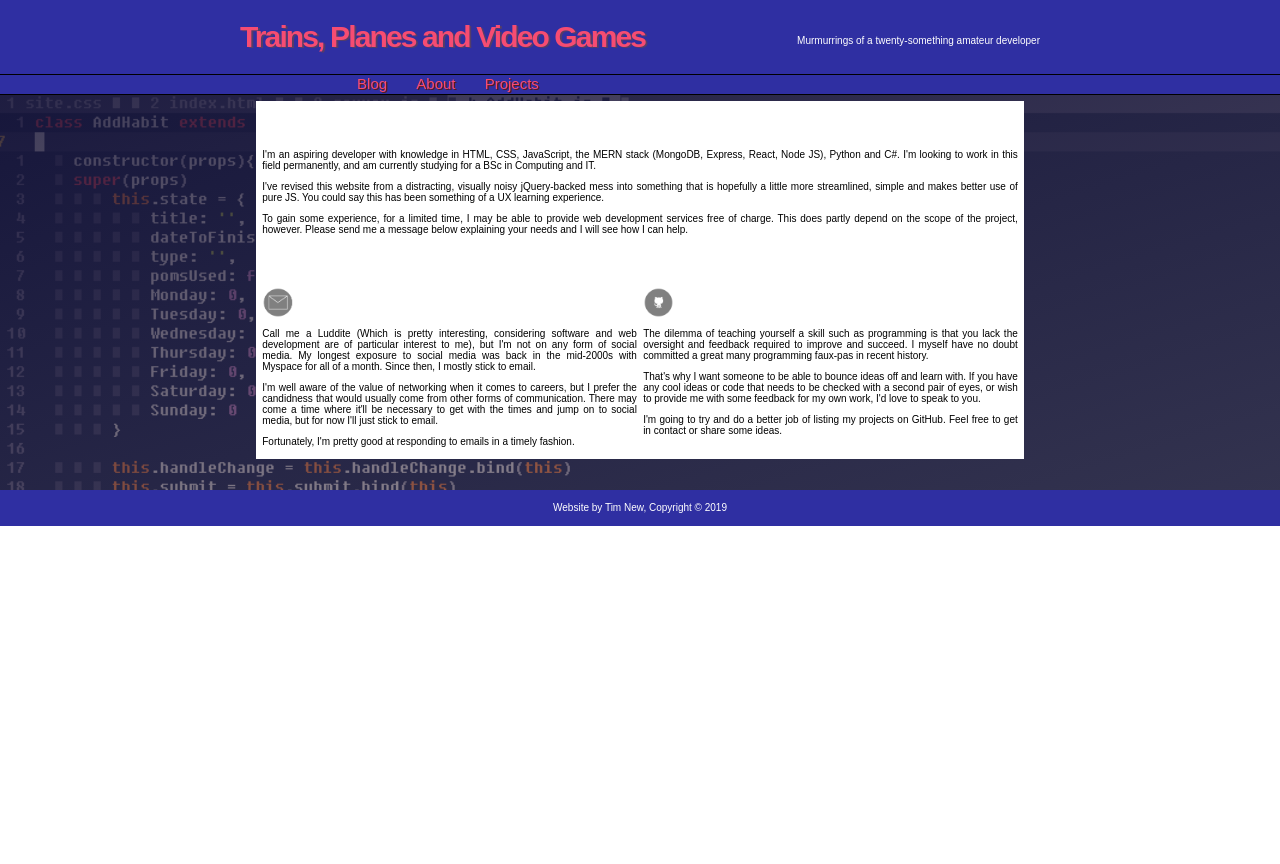
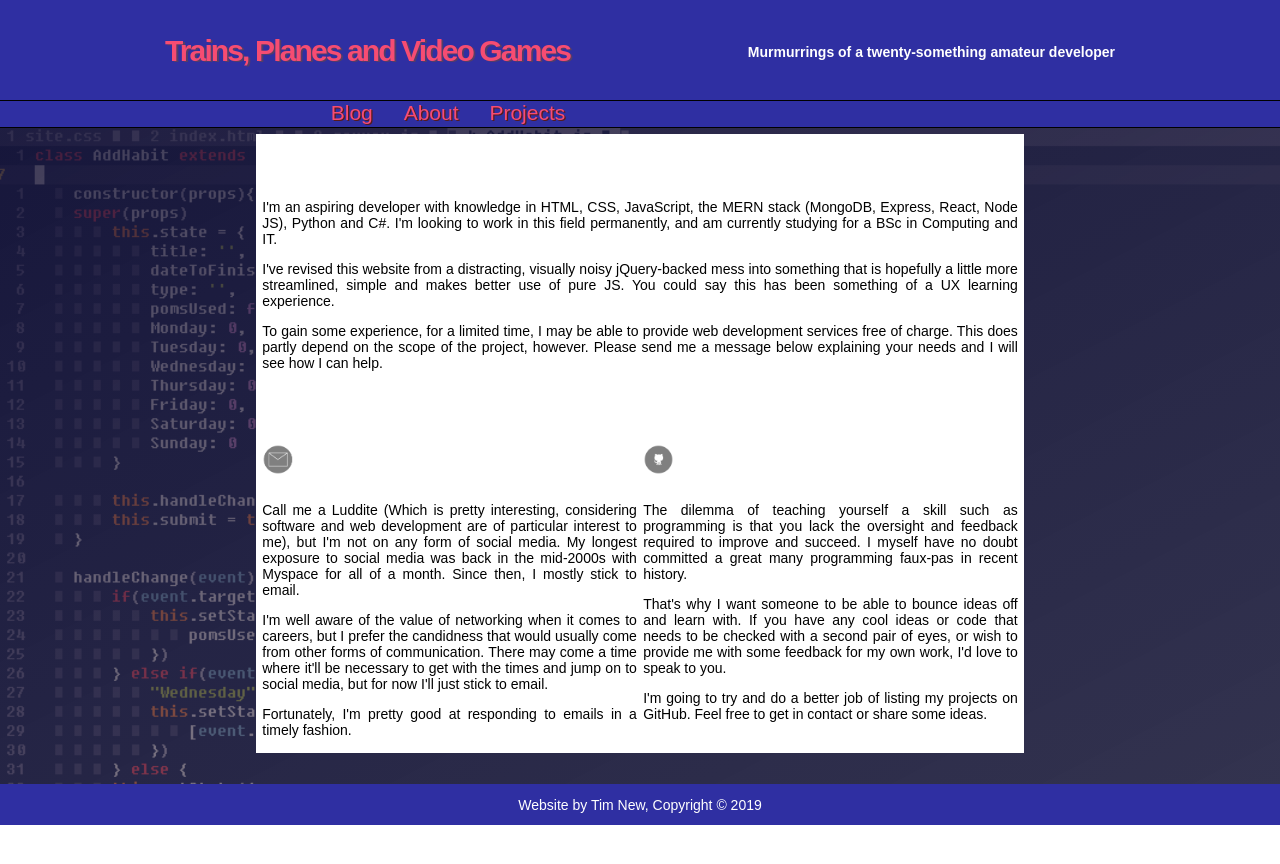
Before and after one commit to tdmnew/tdmnew.github.io, a Jekyll site: the page built from index.md, in a window 1280 px wide. Shown: the top 864 px of the page. Built offline with Jekyll 4.4.1, drawn with Linux system fonts in a browser that asks for light colours.

Commit message:
More conversions and larger font by default

```diff
--- a/_layouts/default.html
+++ b/_layouts/default.html
@@ -10,16 +10,18 @@
   <body>
     <header>
       <div class="container">
+			<h1>
         {% if page.title != 'Home' %}
-          <a href="/" class="navA"><h1 id="logo">Trains, Planes and Video Games</h1></a>
+          <a href="/" class="navA"><span id="logo">Trains, Planes and Video Games</span></a>
         {% else %}
-          <h1>Trains, Planes and Video Games</h1>
+          <span id="logo">Trains, Planes and Video Games</span>
         {% endif %}
-        <p id="tagline" >Murmurrings of a twenty-something amateur developer</p>
+        <span id="tagline" >Murmurrings of a twenty-something amateur developer</span>
+			</h1>
       </div>
     </header>
     <nav>
-      <ul>
+       <ul id="unorderedList">
         {% assign mypages = site.data.navigation| sort: "order" %}
           {% for site in mypages %}
             {% if site.title != page.title %}
--- a/assets/scripts.js
+++ b/assets/scripts.js
@@ -28,16 +28,17 @@ function scalePictures() {
   }
 }
 
-function animateNav(nav, navHeight) {
-	//Convert units to REM
-	navHeight = navHeight / 16
+function animateNav(nav, buttons) {
+
+	// Desktop height is 2.6, or if mobile the amount of nav buttons * 2.6
+	var navHeight = ( width > 1100 ? 2.6 : buttons * 2.6);
 	var pos = 0
 	var framerate = setInterval(frame, 10)
 	function frame() {
 		if(pos > navHeight) {
 			clearInterval(framerate)
 		} else {
-			pos = pos + 0.075
+			pos = pos + 0.1
 			nav.style.height = pos + 'rem'
 		}
 	}
@@ -48,19 +49,13 @@ document.addEventListener("DOMContentLoaded", (e) => {
 	var nav = document.getElementsByTagName('nav')[0]
 	var navBody = document.querySelector('ul')
 	let textBody = document.querySelector('.sectionChild')
-	var navHeight = ( width > 1100 ? 30 : 85)
 	var navButtons = document.getElementsByClassName("navButtons")
 	var navButtonsCount = navBody.childElementCount
 
-	if (width < 1100 &&  navButtonsCount == 2){
-		navHeight = 57
-	}
-
 	nav.style.height = '0'
-	animateNav(nav, navHeight)
+	animateNav(nav, navButtonsCount)
 
 	navBody.style.opacity = "0"
-
 	navBody.style.display = "none"
 
 	setTimeout(() => {
@@ -92,14 +87,11 @@ document.addEventListener("DOMContentLoaded", (e) => {
 	}
 
     desktopSmallWidth.addListener(() => {
+		let liSize =  2.6
       if(desktopSmallWidth.matches) {
-        if(navButtonsCount == 2) {
-			nav.style.height = "3.563rem"
-		} else {
-		  nav.style.height = "5.313rem"
-		}
+		nav.style.height = (liSize * navButtonsCount + "rem")
       } else {
-       nav.style.height = "1.875rem"
+		nav.style.height = "2.6rem"
       }
     })
 
--- a/assets/site.css
+++ b/assets/site.css
@@ -14,6 +14,7 @@
 body {
   padding: 0;
   margin: 0;
+  font-size: 1.4rem;
   font-family: sans-serif, georgia;
 }
 
@@ -47,20 +48,25 @@ h2 {
 /* Header */
 
 header {
-  min-height: 5rem;
+  min-height: 10rem;
   border-bottom: solid 0.5px;
   background-color: #2F2FA2;
+  text-align: center;
 }
 
-header h1 {
+#logo {
   float: left;
-  font-size: 3em;
+  font-size: 3rem;
   letter-spacing: -0.1875rem;
   text-shadow: 0.1875rem 0.125rem #553D67;
+  position: relative;
+  bottom: 1rem;
 }
 
 #tagline {
-  color: white;
+	font-size: 1.4rem;
+	float: right;
+	color: white;
 }
 
 /* Nav */
@@ -163,19 +169,7 @@ footer p {
 
 @media (max-width:68.75rem) {
  .container {
-  max-width:1000px;
- }
-
- /* Header Formatting - Mobile*/
-
- header p {
-   float: none;
-   text-align: center;
-   padding: none;
- }
- header h1 {
-   float: none;
-   text-align: center;
+  max-width: 63.5rem;
  }
 
  /* Nav Items - Mobile */
@@ -219,7 +213,7 @@ footer p {
 
 }
 
-@media (max-width: 680px) {
+@media (max-width: 42.5rem) {
   section {
     padding: 0px;
   }
@@ -229,20 +223,9 @@ footer p {
 
 @media (min-width:68.75rem) {
  .container {
-  max-width: 80rem;
- }
-
-
- /* Header Formatting- Desktop */
-
- header p {
-   float: right;
-   position: relative;
-   top: 2.5rem;
- }
- header h1 {
-   float: left;
-   text-align: none;
+  max-width: 95rem;
+  position: relative;
+  top: 2.5rem;
  }
 
  /* Nav Items - Desktop */
@@ -291,9 +274,11 @@ footer p {
 }
 
 .h2Index {
-  font-size: 1.1em;
-  text-shadow: none;
-  margin-left: 0.625rem;
+	font-size: 1.1em;
+	text-shadow: none;
+	margin-left: 0.75rem;
+	position: relative;
+	bottom: 0.6rem;
 }
 
 .contacts:hover {
```
